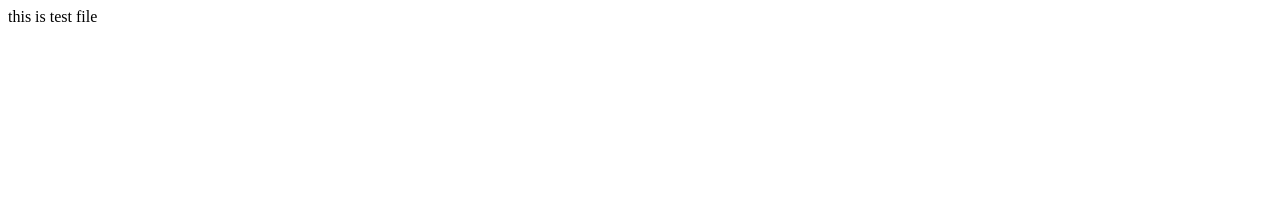
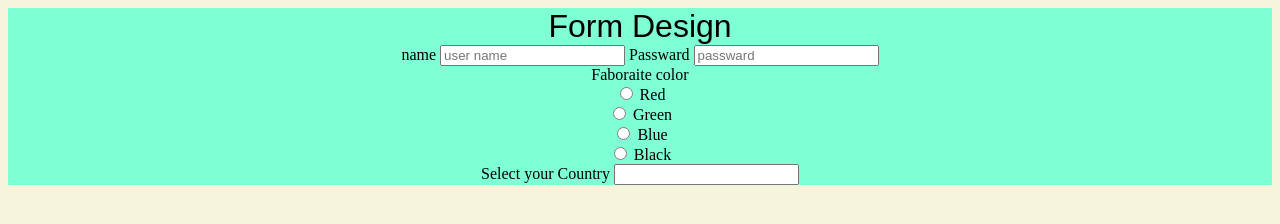
Before and after one commit to sakibisright/edx-project-o, a plain HTML site: page index.html in a window 1280 px wide. Drawn offline with Linux system fonts and the light colour scheme.

Commit message:
from design with datalist

```diff
--- a/index.html
+++ b/index.html
@@ -1,8 +1,55 @@
 <html>
     <head>
         <title>hello world</title>
+        <style>
+            body {
+                background-color: beige;
+            }
+            header{
+                font-family: sans-serif;
+                font-size: 32px;
+                text-align: center;
+                background-color: aquamarine;
+
+            }
+            #form {
+                text-align: center;
+                background-color: aquamarine
+            }
+
+        </style>
     </head>
     <body>
-        this is test file
+        <header>Form Design</header>
+    <div id="form"><form>
+        <div id="login">
+           <label>name</label> <input name="name" type="text" placeholder="user name">
+          <label>Passward</label>  <input passward="passward" type="password" placeholder="passward">
+        </div>
+        <div id="option">
+           <label >Faboraite color</label><br>
+            <input name="color" type="radio" value="red">
+            <label class="1">Red</label><br>
+            <input name="color" type="radio" value="Green">
+            <label class="2">Green</label><br>
+            <input name="color" type="radio" value="red">
+                <label class="1">Blue</label><br>
+            <input name="color" type="radio" value="Blue">
+            <label class="1">Black</label>
+        </div>
+        <div id="datalist">
+            <label>Select your Country</label>
+            <input list="country">
+            <datalist id="country">
+                <option>America</option>
+                <option>Argentina</option>
+                <option>Bangladesh</option>
+                <option>Bhutan</option>
+                <option>Canada</option>
+                <option>India</option>
+                <option>Pakistan</option>
+            </datalist>
+        </div>
+        </form></div>
     </body>
 </html>
```
